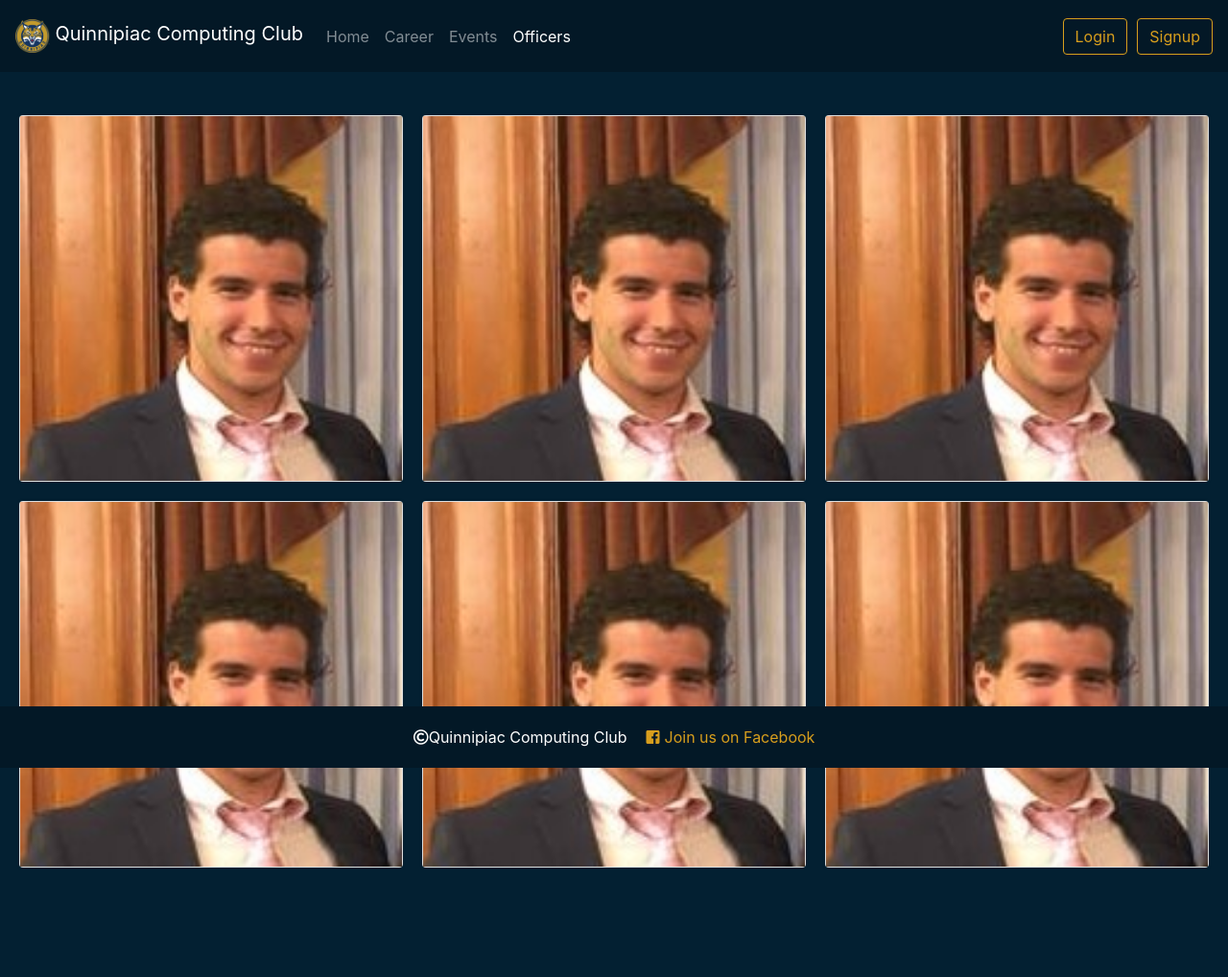
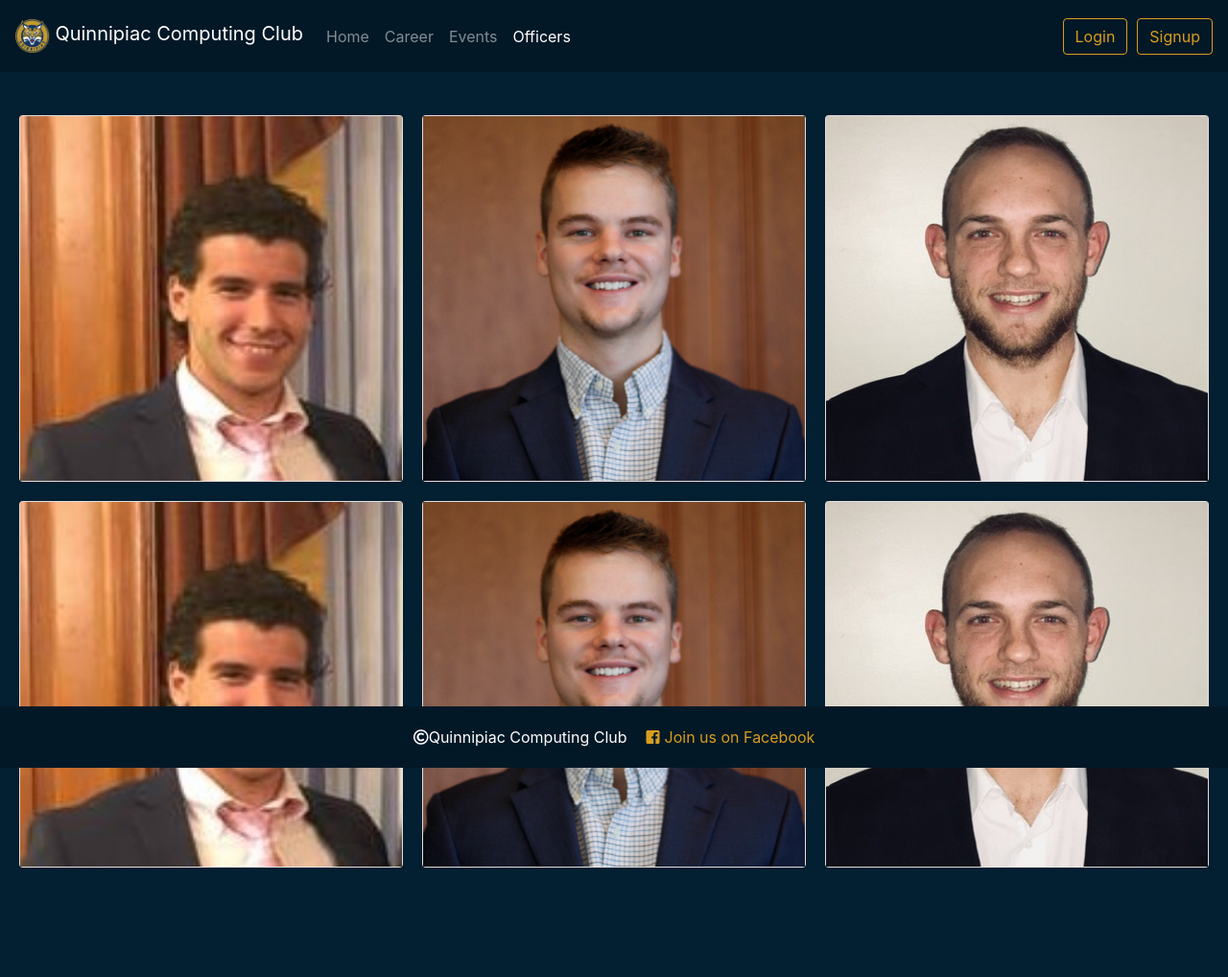
Before and after one commit to MRusso28/ComputingClub, a plain HTML site: page officers.html in a window 1280 px wide. Shown: the whole page at 96% size. Drawn offline with nearby package versions, Linux system fonts and the light colour scheme.

Commit message:
cards are wild, look ehhhhh, brandons button rec is not ideal

```diff
--- a/css/main.css
+++ b/css/main.css
@@ -204,8 +204,28 @@ body {
 #exploreBtn{
   float: right;
   margin-top: 70px;
+  background-color: #032032;
+  height: 50px;
 }
 #officerName{
-  font-size: 20px;
-  float: left;
+  font-size: 15px;
+  text-align: left;
 }
+#officerText{
+  font-size: 12px;
+  margin-left: 10%;
+}
+.overlayButton {
+  position: absolute;
+  top: 0;
+  bottom: 0;
+  left: 0;
+  right: 0;
+  opacity: 0;
+  margin-right: 25%;
+  margin-top: 15%;
+
+}
+.card:hover .overlayButton {
+  opacity: 1;
+}
--- a/officers.html
+++ b/officers.html
@@ -7,10 +7,10 @@
   <script src="https://code.jquery.com/jquery-3.3.1.slim.min.js" integrity="sha384-q8i/X+965DzO0rT7abK41JStQIAqVgRVzpbzo5smXKp4YfRvH+8abtTE1Pi6jizo" crossorigin="anonymous"></script>
   <script src="https://cdnjs.cloudflare.com/ajax/libs/popper.js/1.14.3/umd/popper.min.js" integrity="sha384-ZMP7rVo3mIykV+2+9J3UJ46jBk0WLaUAdn689aCwoqbBJiSnjAK/l8WvCWPIPm49" crossorigin="anonymous"></script>
   <script src="https://stackpath.bootstrapcdn.com/bootstrap/4.1.3/js/bootstrap.min.js" integrity="sha384-ChfqqxuZUCnJSK3+MXmPNIyE6ZbWh2IMqE241rYiqJxyMiZ6OW/JmZQ5stwEULTy" crossorigin="anonymous"></script>
-  <link rel="stylesheet" href="css/main.css"/>
+  <link rel="stylesheet" href="css/main.css" />
   <link rel="stylesheet" href="https://use.fontawesome.com/releases/v5.5.0/css/all.css" integrity="sha384-B4dIYHKNBt8Bc12p+WXckhzcICo0wtJAoU8YZTY5qE0Id1GSseTk6S+L3BlXeVIU" crossorigin="anonymous">
   <title>Quinnipiac Computing Club</title>
-  <link rel="shortcut icon" type="image/png" href="images/icon.png"/>
+  <link rel="shortcut icon" type="image/png" href="images/icon.png" />
 </head>
 
 <body>
@@ -50,55 +50,91 @@
   <section id="content">
     <div class="card-container">
       <div class="card">
-      <a href="recipes/chickenparm.html"><img src="images/me.png" /> </a>
+        <a href=""><img src="images/me.png" /> </a>
         <div class="overlay">
-        <h1 class="gen-text" id="officerName">
-          Mark Russo </h1>
+          <div>
+            <h1 class="gen-text" id="officerName">Mark Russo </h1>
+              <p class="gen-text" id="officerText">Major: Software Engineering</p>
+              <p class="gen-text" id="officerText">Year: Junior</p>
+              <p class="gen-text" id="officerText">Graduation: 2020</p>
+          </div>
+        </div>
+        <div class="overlayButton">
           <a><button class="btn btn-login" type="button" id="exploreBtn">Explore Stuendent</button></a>
         </div>
       </div>
 
       <div class="card">
-      <a href="recipes/chickenparm.html"><img src="images/me.png" /> </a>
+        <a href=""><img src="images/doofus.jpg" /> </a>
         <div class="overlay">
-        <h1 class="gen-text" id="officerName">
-          Mark Russo </h1>
+          <div>
+            <h1 class="gen-text" id="officerName">Brandon Loehle</h1>
+              <p class="gen-text" id="officerText">Major: Software Engineering</p>
+              <p class="gen-text" id="officerText">Year: Junior</p>
+              <p class="gen-text" id="officerText">Graduation: 2019</p>
+          </div>
+        </div>
+        <div class="overlayButton">
           <a><button class="btn btn-login" type="button" id="exploreBtn">Explore Stuendent</button></a>
         </div>
       </div>
 
       <div class="card">
-      <a href="recipes/chickenparm.html"><img src="images/me.png" /> </a>
+        <a href=""><img src="images/dumdum.jpg" /> </a>
         <div class="overlay">
-        <h1 class="gen-text" id="officerName">
-          Mark Russo </h1>
+          <div>
+            <h1 class="gen-text" id="officerName">Kyle Horton </h1>
+              <p class="gen-text" id="officerText">Major: Software Engineering</p>
+              <p class="gen-text" id="officerText">Year: Senior</p>
+              <p class="gen-text" id="officerText">Graduation: 2020</p>
+          </div>
+        </div>
+        <div class="overlayButton">
           <a><button class="btn btn-login" type="button" id="exploreBtn">Explore Stuendent</button></a>
         </div>
       </div>
 
       <div class="card">
-      <a href="recipes/chickenparm.html"><img src="images/me.png" /> </a>
+        <a href=""><img src="images/me.png" /> </a>
         <div class="overlay">
-        <h1 class="gen-text" id="officerName">
-          Mark Russo </h1>
+          <div>
+            <h1 class="gen-text" id="officerName">Mark Russo </h1>
+              <p class="gen-text" id="officerText">Major: Software Engineering</p>
+              <p class="gen-text" id="officerText">Year: Junior</p>
+              <p class="gen-text" id="officerText">Graduation: 2020</p>
+          </div>
+        </div>
+        <div class="overlayButton">
           <a><button class="btn btn-login" type="button" id="exploreBtn">Explore Stuendent</button></a>
         </div>
       </div>
 
       <div class="card">
-      <a href="recipes/chickenparm.html"><img src="images/me.png" /> </a>
+        <a href=""><img src="images/doofus.jpg" /> </a>
         <div class="overlay">
-        <h1 class="gen-text" id="officerName">
-          Mark Russo </h1>
+          <div>
+            <h1 class="gen-text" id="officerName">Brandon Loehle</h1>
+              <p class="gen-text" id="officerText">Major: Software Engineering</p>
+              <p class="gen-text" id="officerText">Year: Junior</p>
+              <p class="gen-text" id="officerText">Graduation: 2019</p>
+          </div>
+        </div>
+        <div class="overlayButton">
           <a><button class="btn btn-login" type="button" id="exploreBtn">Explore Stuendent</button></a>
         </div>
       </div>
 
       <div class="card">
-      <a href="recipes/chickenparm.html"><img src="images/me.png" /> </a>
+        <a href=""><img src="images/dumdum.jpg" /> </a>
         <div class="overlay">
-        <h1 class="gen-text" id="officerName">
-          Mark Russo </h1>
+          <div>
+            <h1 class="gen-text" id="officerName">Kyle Horton </h1>
+              <p class="gen-text" id="officerText">Major: Software Engineering</p>
+              <p class="gen-text" id="officerText">Year: Senior</p>
+              <p class="gen-text" id="officerText">Graduation: 2020</p>
+          </div>
+        </div>
+        <div class="overlayButton">
           <a><button class="btn btn-login" type="button" id="exploreBtn">Explore Stuendent</button></a>
         </div>
       </div>
@@ -111,4 +147,5 @@
         </footer>
 
 </body>
+
 </html>
```
Also changed, not shown: images/doofus.jpg (added), images/dumdum.jpg (added). Lines whose indentation alone changed are shown as unchanged.
